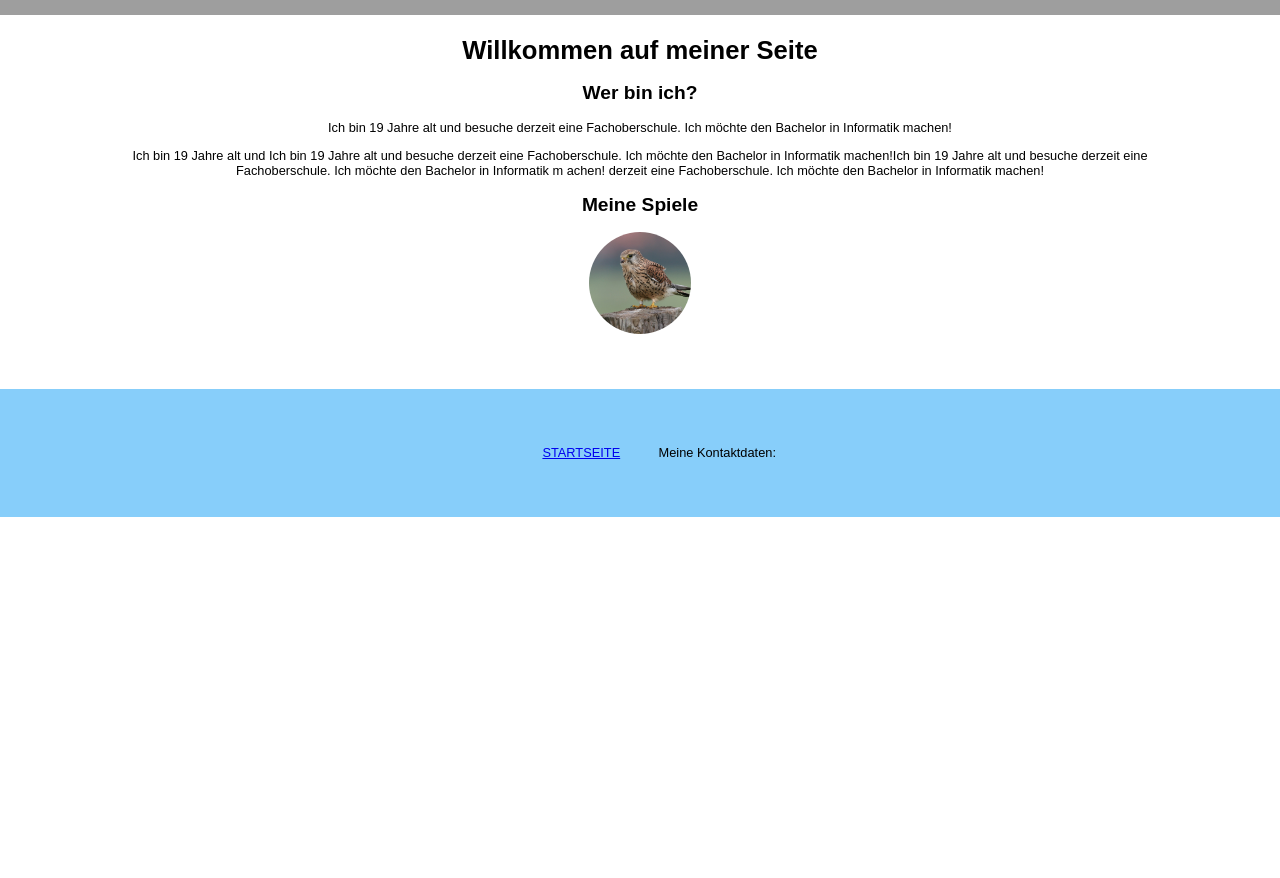
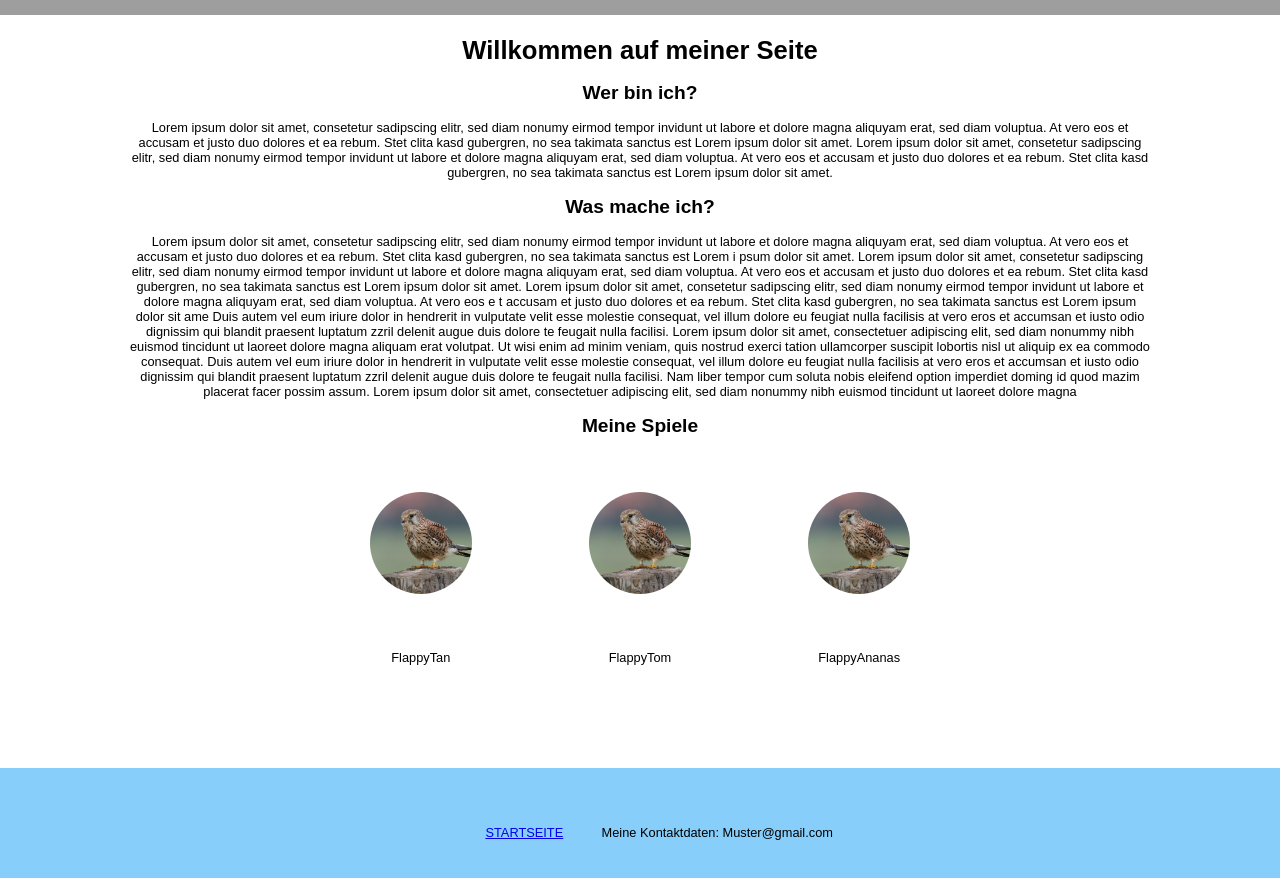
Before and after one commit to Dang-Tan/Dang-Tan.github.io, a plain HTML site: page index.html in a window 1280 px wide. Shown: the part 420-1298 px from the top of the page. Before the commit the page ends 937 px from the top, so only its background shows below. Drawn offline with Linux system fonts and the light colour scheme; grey boxes are pictures that could not be loaded.

Commit message:
Table hinzugefügt und Muster Text

```diff
--- a/index.html
+++ b/index.html
@@ -8,6 +8,7 @@
     <title>Tan</title>
     <link rel="stylesheet" type="text/css" href="styles.css">
     <meta charset="utf-8">
+    <link rel="icon" type="image/x-icon" href="Bilder\bird-1383764.jpg">
 </head>
 
 <body>
@@ -28,20 +29,72 @@
     <!--Inhalte-->
     <div class="inhalte">
 
-
         <h1>Willkommen auf meiner Seite</h1>
 
+
+
         <h2>Wer bin ich?</h2>
-        <p>Ich bin 19 Jahre alt und besuche derzeit eine Fachoberschule. Ich m&ouml;chte den Bachelor in Informatik machen!</p>
+
+        <p>Lorem ipsum dolor sit amet, consetetur sadipscing elitr, sed diam nonumy eirmod tempor invidunt ut labore
+        et dolore magna aliquyam erat, sed diam voluptua. At vero eos et accusam et justo duo dolores et ea rebum.
+        Stet clita kasd gubergren, no sea takimata sanctus est Lorem ipsum dolor sit amet. Lorem ipsum dolor sit amet,
+        consetetur sadipscing elitr, sed diam nonumy eirmod tempor invidunt ut labore et dolore magna aliquyam erat, sed
+        diam voluptua. At vero eos et accusam et justo duo dolores et ea rebum.
+        Stet clita kasd gubergren, no sea takimata sanctus est Lorem ipsum dolor sit amet.
+        </p>
+
+
+        <h2>Was mache ich?</h2>
 
         <p>
-            Ich bin 19 Jahre alt und Ich bin 19 Jahre alt und besuche derzeit eine Fachoberschule. Ich m&ouml;chte den Bachelor in
-            Informatik machen!Ich bin 19 Jahre alt und besuche derzeit eine Fachoberschule. Ich m&ouml;chte den Bachelor in Informatik m
-            achen! derzeit eine Fachoberschule. Ich m&ouml;chte den Bachelor in Informatik machen!
+            Lorem ipsum dolor sit amet, consetetur sadipscing elitr, sed diam nonumy eirmod tempor invidunt ut labore et dolore magna aliquyam erat, sed diam voluptua. At vero eos et accusam et justo duo dolores et ea rebum. Stet clita kasd gubergren, no sea takimata sanctus est Lorem i
+            psum dolor sit amet. Lorem ipsum dolor sit amet, consetetur sadipscing elitr, sed diam nonumy eirmod tempor invidunt ut labore et dolore magna aliquyam erat, sed diam voluptua. At vero eos et accusam et justo duo dolores et ea rebum. Stet clita kasd gubergren, no sea takimata sanctus est Lorem ipsum dolor sit amet. Lorem ipsum dolor sit amet, consetetur sadipscing elitr, sed diam nonumy eirmod tempor invidunt ut labore et dolore magna aliquyam erat, sed diam voluptua. At vero eos e
+            t accusam et justo duo dolores et ea rebum. Stet clita kasd gubergren, no sea takimata sanctus est Lorem ipsum dolor sit ame
+            Duis autem vel eum iriure dolor in hendrerit in vulputate velit esse molestie consequat, vel illum dolore eu feugiat nulla facilisis at vero eros et accumsan et iusto odio dignissim qui blandit praesent luptatum zzril delenit augue duis dolore te feugait nulla facilisi. Lorem ipsum dolor sit amet, consectetuer adipiscing elit, sed diam nonummy nibh euismod tincidunt ut laoreet dolore magna aliquam erat volutpat.
+            Ut wisi enim ad minim veniam, quis nostrud exerci tation ullamcorper suscipit lobortis nisl ut aliquip ex ea commodo consequat. Duis autem vel eum iriure dolor in hendrerit in vulputate velit esse molestie consequat, vel illum dolore eu feugiat nulla facilisis at vero eros et accumsan et iusto odio dignissim qui blandit praesent luptatum zzril delenit augue duis dolore te feugait nulla facilisi.
+            Nam liber tempor cum soluta nobis eleifend option imperdiet doming id quod mazim placerat facer possim assum. Lorem ipsum dolor sit amet, consectetuer adipiscing elit, sed diam nonummy nibh euismod tincidunt ut laoreet dolore magna
         </p>
 
+
         <h2>Meine Spiele</h2>
-        <a href="https://drive.google.com/drive/folders/1sdNaEjYBMUXHPTAeK1aAm2YqpeoRn8LW?usp=drive_link"><img class="flappytan" src="Bilder\bird-1383764.jpg" alt="Flappy Tan"></a>
+
+        <table class="tablegame">
+            <thead>
+                <tr>
+                    <th>
+                        <a href="https://drive.google.com/drive/folders/1sdNaEjYBMUXHPTAeK1aAm2YqpeoRn8LW?usp=drive_link"><img class="bilder" src="Bilder\bird-1383764.jpg" alt="Flappy Tan"></a>
+                    </th>
+                    <!--Neues Spiel-->
+                    <th>
+                        <a href="https://drive.google.com/drive/folders/1sdNaEjYBMUXHPTAeK1aAm2YqpeoRn8LW?usp=drive_link"><img class="bilder" src="Bilder\bird-1383764.jpg" alt="Flappy Tan"></a>
+                    </th>
+                    <!--Neues Spiel-->
+                    <th>
+                        <a href="https://drive.google.com/drive/folders/1sdNaEjYBMUXHPTAeK1aAm2YqpeoRn8LW?usp=drive_link"><img class="bilder" src="Bilder\bird-1383764.jpg" alt="Flappy Tan"></a>
+                    </th>
+                </tr>
+            </thead>
+
+            <tbody>
+                <tr>
+                    <td>
+                        <p>FlappyTan</p>
+                    </td>
+                    <!--Neues Spiel-->
+                    <td>
+                        <p>FlappyTom</p>
+                    </td>
+                    <!--Neues Spiel-->
+                    <td>
+                        <p>FlappyAnanas</p>
+                    </td>
+                </tr>
+            </tbody>
+
+
+        </table>
+
+
     </div>
 
 
@@ -49,7 +102,7 @@
         <!--Untere BAR-->
         <div class="downbar">
             <a href="index.html">STARTSEITE</a>
-            <p>Meine Kontaktdaten: </p>
+            <p>Meine Kontaktdaten: Muster@gmail.com</p>
         </div>
 
     </footer>
--- a/styles.css
+++ b/styles.css
@@ -26,7 +26,7 @@ img{
     align-items: center;
 }
 
-.flappytan{
+.bilder{
     border-radius:50%;
     width:8vw;
     height:8vw;
@@ -58,7 +58,7 @@ a {
 }
 
 @media screen and (max-width: 700px) {
-    .inhalte, .downbar, .navbarup, img, .flappytan {
+    .inhalte, .downbar, .navbarup, img, .bilder {
         font-size: 2.5vw;
     }
     .downbar {
@@ -70,14 +70,14 @@ a {
     img{
         height:40vw
     }
-    .flappytan {
+    .bilder {
         width: 10vw;
         height: 10vw;
     }
 }
 
 @media screen and (max-width: 550px) {
-    .inhalte, .downbar, .navbarup, img, .flappytan {
+    .inhalte, .downbar, .navbarup, img, .bilder {
         font-size: 3.5vw;
     }
     .downbar{
@@ -90,9 +90,15 @@ a {
         height: 50vw
     }
 
-    .flappytan {
+    .bilder {
         width: 12vw;
         height: 12vw;
     }
 
 }
+
+.tablegame {
+    margin-left: auto;
+    margin-right: auto;
+    border-spacing:3vw;
+}
```
